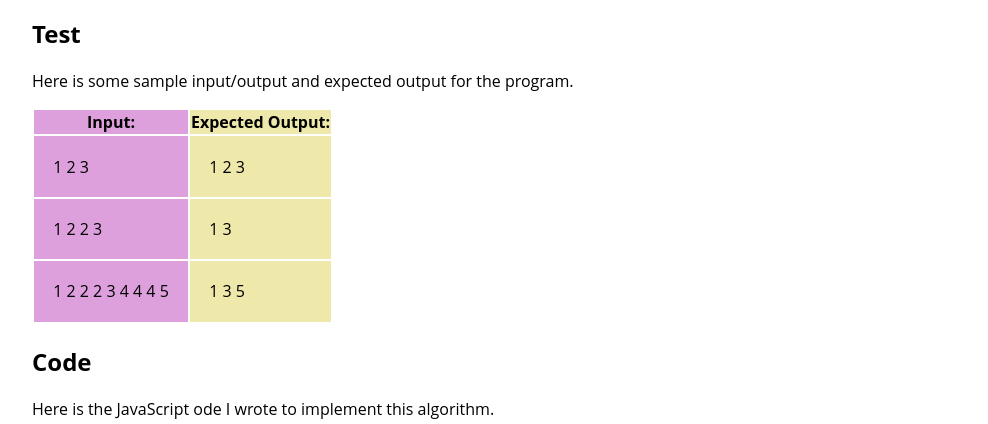
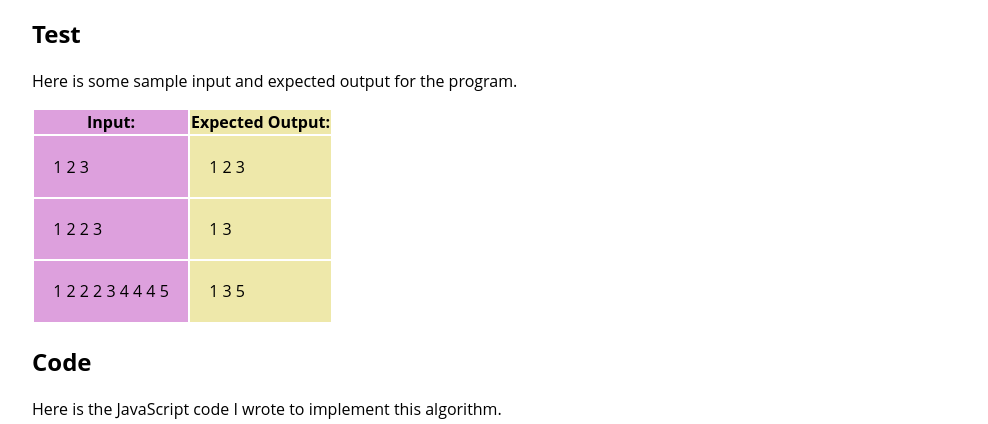
Before and after one commit to banevare/banevare.github.io, a plain HTML site: page deleteDuplicates/II/deleteDuplicates.html in a window 1280 px wide. Shown: the part 376-800 px from the top of the page, without its empty margins (96-1084 px from the left). Drawn offline with nearby package versions, Linux system fonts and the light colour scheme.

Commit message:
Update deleteDuplicates.html

```diff
--- a/deleteDuplicates/II/deleteDuplicates.html
+++ b/deleteDuplicates/II/deleteDuplicates.html
@@ -44,7 +44,7 @@
         <script src="https://cdnjs.cloudflare.com/ajax/libs/prism/1.25.0/components/prism-core.min.js"></script>
         <script src="https://cdnjs.cloudflare.com/ajax/libs/prism/1.25.0/plugins/autoloader/prism-autoloader.min.js"></script>
         <h2>Test</h2>
-        <p>Here is some sample input/output and expected output for the program.</p>
+        <p>Here is some sample input and expected output for the program.</p>
         <table>
             <colgroup><col class="input"><col class="k"><col class="output"></colgroup>
             <tr>
@@ -63,7 +63,7 @@
 
         </table>
         <h2>Code</h2>
-        <p>Here is the JavaScript ode I wrote to implement this algorithm.</p>
+        <p>Here is the JavaScript code I wrote to implement this algorithm.</p>
         <pre>
             <code class="language-javascript">
                 var deleteDuplicates = function(head) {                                                      // deletes duplicates from a singly-linked list
```
